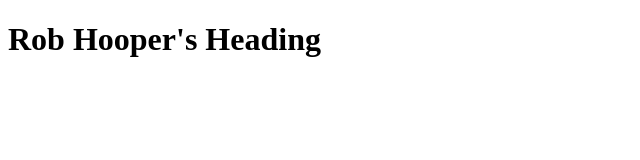
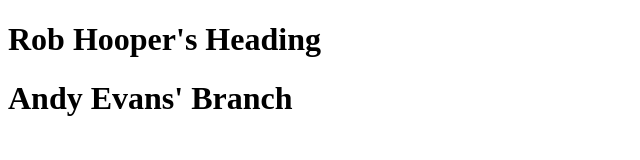
Before and after one commit to nologyRob/sharedRepository, a plain HTML site: page index.html in a window 1280 px wide. Shown: the whole page, without its empty margins (0-640 px from the left). Drawn offline with Linux system fonts and the light colour scheme.

Commit message:
Added a branch for andy and h1

```diff
--- a/index.html
+++ b/index.html
@@ -8,5 +8,6 @@
 </head>
 <body>
   <h1>Rob Hooper's Heading</h1>
+  <h1>Andy Evans' Branch</h1>
 </body>
 </html>
```
